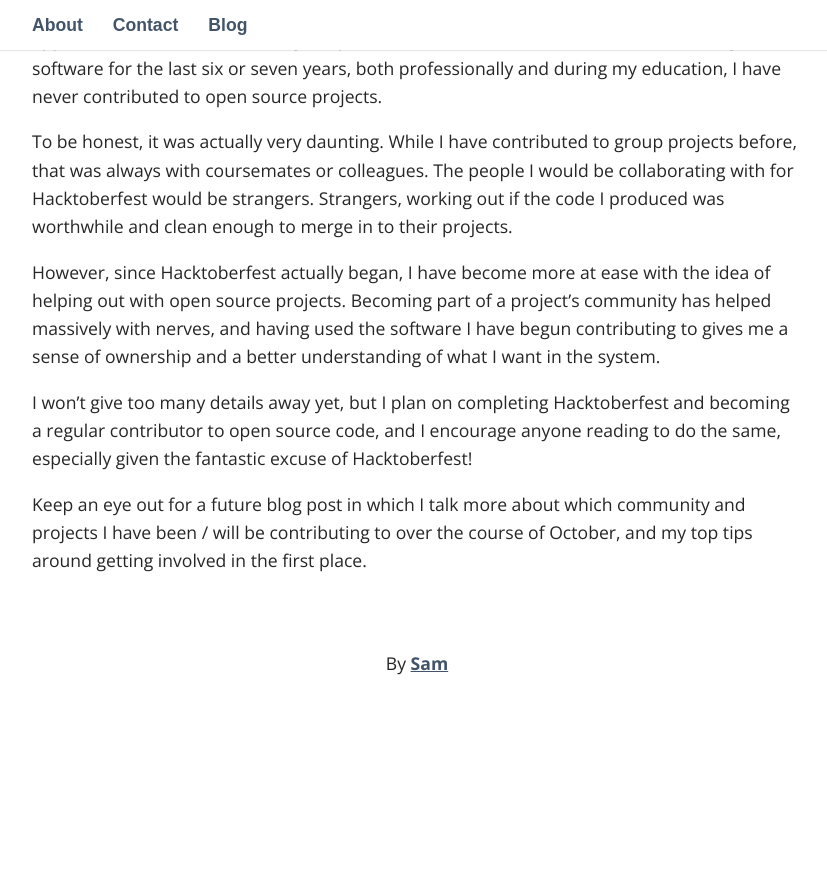
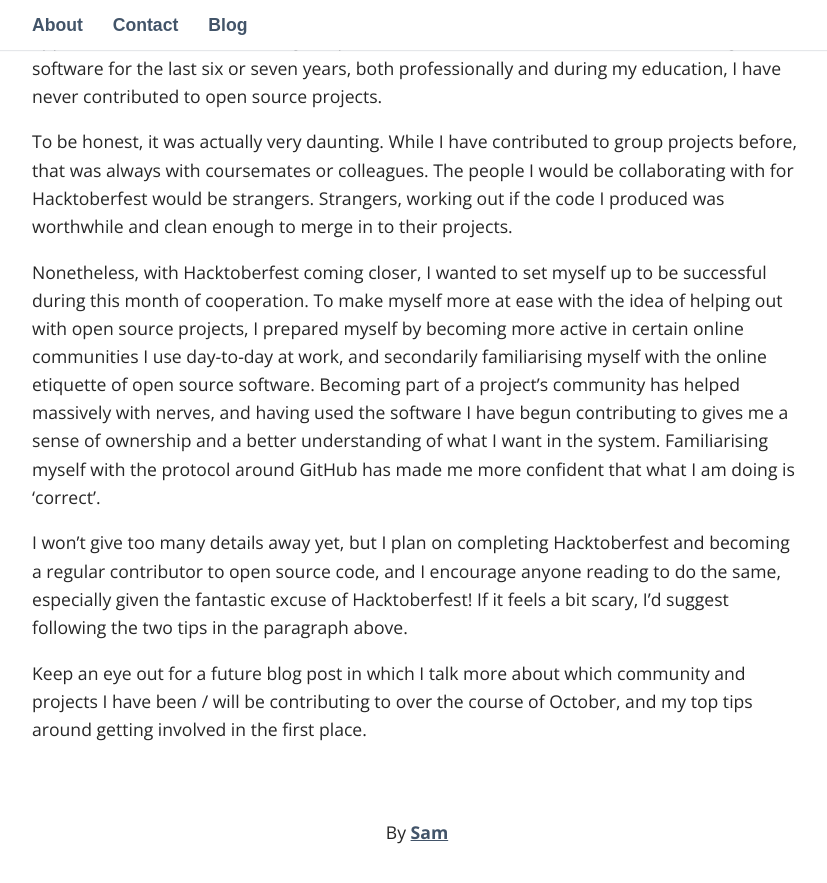
Before and after one commit to sjwarner/sjwarner.github.io, a Jekyll site: the page built from _posts/2017-10-01-hacktoberfest-2017-part-1.markdown, in a window 1280 px wide and 900 px high, scrolled down 899 px. Shown: the top 883 px of the window, without its empty margins (223-1050 px from the left). Built offline with Jekyll 4.4.1, drawn with Linux system fonts in a browser that asks for light colours; some web fonts are replaced; before the commit the page ends 1634 px from its top, so only the background shows below that; some of the changed text lies outside the part shown.

Commit message:
Amend date on 'Hacktoberfest 2017 - Part One' blog post.

```diff
--- a/_posts/2017-10-10-hacktoberfest-2017-part-1.markdown
+++ b/_posts/2017-10-01-hacktoberfest-2017-part-1.markdown
@@ -16,8 +16,8 @@
 
 To be honest, it was actually very daunting. While I have contributed to group projects before, that was always with coursemates or colleagues. The people I would be collaborating with for Hacktoberfest would be strangers. Strangers, working out if the code I produced was worthwhile and clean enough to merge in to their projects.
 
-However, since Hacktoberfest actually began, I have become more at ease with the idea of helping out with open source projects. Becoming part of a project's community has helped massively with nerves, and having used the software I have begun contributing to gives me a sense of ownership and a better understanding of what I want in the system.
+Nonetheless, with Hacktoberfest coming closer, I wanted to set myself up to be successful during this month of cooperation. To make myself more at ease with the idea of helping out with open source projects, I prepared myself by becoming more active in certain online communities I use day-to-day at work, and secondarily familiarising myself with the online etiquette of open source software. Becoming part of a project's community has helped massively with nerves, and having used the software I have begun contributing to gives me a sense of ownership and a better understanding of what I want in the system. Familiarising myself with the protocol around GitHub has made me more confident that what I am doing is 'correct'.
 
-I won't give too many details away yet, but I plan on completing Hacktoberfest and becoming a regular contributor to open source code, and I encourage anyone reading to do the same, especially given the fantastic excuse of Hacktoberfest!
+I won't give too many details away yet, but I plan on completing Hacktoberfest and becoming a regular contributor to open source code, and I encourage anyone reading to do the same, especially given the fantastic excuse of Hacktoberfest! If it feels a bit scary, I'd suggest following the two tips in the paragraph above.
 
 Keep an eye out for a future blog post in which I talk more about which community and projects I have been / will be contributing to over the course of October, and my top tips around getting involved in the first place.
```
Also changed, not shown: other parts of _posts/2017-10-01-hacktoberfest-2017-part-1.markdown (+1 -1 lines).
